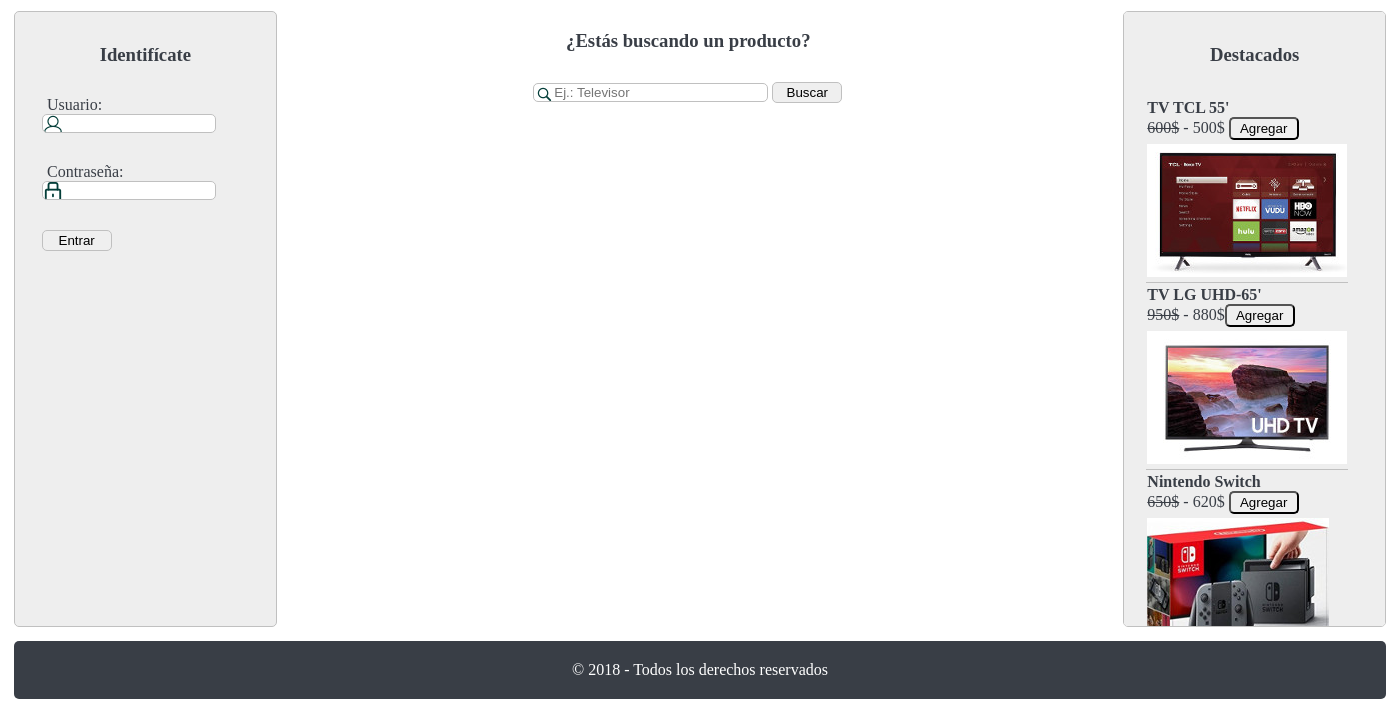
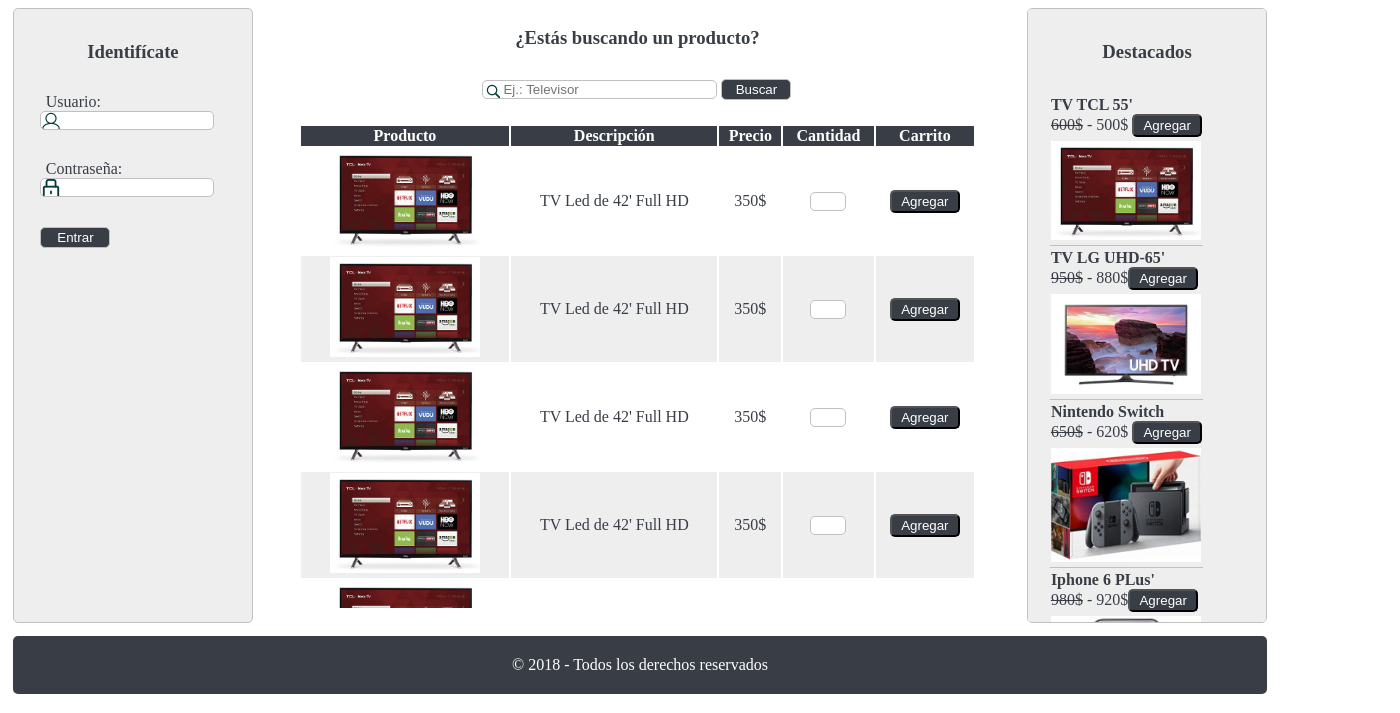
Before and after one commit to GuiverCode/Proyecto-PAR, a plain HTML site: page index.html in a window 1280 px wide. Shown: the part 136-849 px from the top of the page, 1400 px wide, since content can reach past the window. Drawn offline with Linux system fonts and the light colour scheme.

Commit message:
se agrego tabla productos a index-html y la pag productos.html

```diff
--- a/css/styles.css
+++ b/css/styles.css
@@ -1,7 +1,9 @@
 body {
-    width: 1400px;
+    max-width: 1400px;
+    min-width: 980px;
     margin: 0 auto;
     color: #393e46;
+    /*border: 1px solid black;*/
 }
 /*Cabecera de la pagina*/
 header{
@@ -36,27 +38,13 @@
     height: 30px;
     margin-right: 15px;
 }
-
+/*
 #usr{
     display: none;
 }
+*/
 
-/*Contenido Principal de la pagina*/
-#content{
-    overflow: auto;
-    margin: 1%;
-}
 
-/*barra lateral izquierda*/
-.barra-lateral{
-    width: 19%;
-    border: solid 1px silver;
-    padding-top: 1%;
-    height: 600px;
-    float: left;
-    border-radius: 5px;
-    background-color: #EEEEEE;
-}
 
 #form-registro div{
     margin-bottom: 30px;
@@ -72,16 +60,81 @@
 }
 
 /*contenido central - buscador*/
+
+#content{
+    overflow: auto;
+    margin: 1%;
+}
+
 .central{
     width: 60%;
+    height: 612px;
+    float: left;
+    /*border: 1px solid black;*/
+    margin-left: 8px;
+}
+.tab-productos{
+
+    margin: 20px auto 0px auto;
+    width: 90%;
+    height: 484px;
+    overflow: scroll;
+    /*border: 1px solid black;*/
+
+}
+
+#abm-productos .tab-productos{
+    margin: 0 auto;
+    height: 580px;
+}
+
+.tab-productos table{
+    margin: 0 auto;
+    text-align: left;
+    width: 100%;
+    height: 600px;
+}
+
+.barra-lateral{
+    width: 19%;
+    border: solid 1px silver;
+    padding-top: 1%;
     height: 600px;
     float: left;
+    border-radius: 5px;
+    background-color: #EEEEEE;
 }
 
 #buscar{
     width: 310px;
     margin: 0px auto 0px auto;
 }
+
+.tab-productos th{
+    text-align: center;
+    background-color: #393e46;
+    color: white;
+}
+
+.tab-productos td{
+    text-align: center;
+}
+
+.par{
+    background-color: #EEEEEE;
+}
+
+.tab-productos button{
+    margin-bottom: 0px;
+    }
+
+.tab-productos img{
+    height: 100px;
+}
+
+input[type = number]{
+    width: 30px;
+    }
 
 /*barra lateral derecha*/
 #destacados.barra-lateral{
@@ -90,13 +143,17 @@
     overflow: scroll
 }
 
-table{
+#destacados table{
     padding-left: 20px;
 }
 
-td{
+#destacados td{
    border-bottom: solid 1px silver;
 }
+
+#destacados img{
+    width: 150px;
+ }
 
 .precio-viejo{
     text-decoration: line-through;
@@ -106,7 +163,7 @@
 footer{
     background-color: #393e46;
     text-align: center;
-    height: 20%;
+
     color: white;
     padding: 20px;
     border-radius: 5px;
@@ -139,6 +196,8 @@
     width: 235px;}
 
 .btn{
+    background-color: #393e46;
+    color: white;
     border-radius: 5px;
     width: 70px;
     padding: 2px;
@@ -146,8 +205,8 @@
 }
 
 input[type = submit]:hover, button:hover{
-    background-color: #393e46;
-    color: white;
+    background-color:#EEEEEE;
+    color: #393e46;
 }
 
 input:focus{
@@ -160,3 +219,12 @@
     text-align: center;
     margin-bottom: 30px;
 }
+
+.barra-lateral a{
+    color: #393e46;
+    text-decoration: none;
+}
+
+li{
+    margin-bottom: 12px;
+}
--- a/index.html
+++ b/index.html
@@ -17,8 +17,8 @@
         <div id="user-info">
                 <img src="images/carrito.png" class="carrito"> <br>
                 <span id="items">0</span> Items <br>
-                <span id="usr">Usuario:</span>
-                <!--<br>Salir-->
+                <span id="usr">Usuario</span>
+                <br> <a href="#" style="color:white">Salir</a>
         </div>
     </header><!--fin header-->
 
@@ -40,13 +40,113 @@
 
         <div id="principal" class="central">
             <h3>¿Estás buscando un producto?</h3>
-            <form action="#">
-                <div id="buscar" >
+            <div id="buscar" >
+                    <form action="#">
                     <input type="search" placeholder="Ej.: Televisor">
                     <input type="submit" value="Buscar" class="btn">
-                </div>
+                    </form><!--fin formulario buscar-->
+                </div><!--fin buscar-->
 
-            </form>
+            <div id="productos" class="tab-productos">
+                <table>
+                    <tr>
+                        <th>Producto</th>
+                        <th>Descripción</th>
+                        <th>Precio</th>
+                        <th>Cantidad</th>
+                        <th>Carrito</th>
+                    </tr>
+                    <tr>
+                        <td><img src="images/tv4.jpg" alt="Televisor"></td>
+                        <td>TV Led de 42' Full HD</td>
+                        <td>350$</td>
+                        <td>
+                            <input type="number">
+                        </td>
+                        <td>
+                            <button class="btn">Agregar</button>
+                        </td>
+                    </tr>
+                    <tr class="par">
+                        <td><img src="images/tv4.jpg" alt="Televisor"></td>
+                        <td>TV Led de 42' Full HD</td>
+                        <td>350$</td>
+                        <td>
+                            <input type="number">
+                        </td>
+                        <td>
+                            <button class="btn">Agregar</button>
+                        </td>
+                    </tr>
+                    <tr>
+                        <td><img src="images/tv4.jpg" alt="Televisor"></td>
+                        <td>TV Led de 42' Full HD</td>
+                        <td>350$</td>
+                        <td>
+                            <input type="number">
+                        </td>
+                        <td>
+                            <button class="btn">Agregar</button>
+                        </td>
+                    </tr>
+                    <tr class="par">
+                        <td><img src="images/tv4.jpg" alt="Televisor"></td>
+                        <td>TV Led de 42' Full HD</td>
+                        <td>350$</td>
+                        <td>
+                            <input type="number">
+                        </td>
+                        <td>
+                            <button class="btn">Agregar</button>
+                        </td>
+                    </tr>
+                    <tr>
+                        <td><img src="images/tv4.jpg" alt="Televisor"></td>
+                        <td>TV Led de 42' Full HD</td>
+                        <td>350$</td>
+                        <td>
+                            <input type="number">
+                        </td>
+                        <td>
+                            <button class="btn">Agregar</button>
+                        </td>
+                    </tr>
+                    <tr class="par">
+                        <td><img src="images/tv4.jpg" alt="Televisor"></td>
+                        <td>TV Led de 42' Full HD</td>
+                        <td>350$</td>
+                        <td>
+                            <input type="number">
+                        </td>
+                        <td>
+                            <button class="btn">Agregar</button>
+                        </td>
+                    </tr>
+                    <tr>
+                        <td><img src="images/tv4.jpg" alt="Televisor"></td>
+                        <td>TV Led de 42' Full HD</td>
+                        <td>350$</td>
+                        <td>
+                            <input type="number">
+                        </td>
+                        <td>
+                            <button class="btn">Agregar</button>
+                        </td>
+                    </tr>
+                    <tr class="par">
+                        <td><img src="images/tv4.jpg" alt="Televisor"></td>
+                        <td>TV Led de 42' Full HD</td>
+                        <td>350$</td>
+                        <td>
+                            <input type="number">
+                        </td>
+                        <td>
+                            <button class="btn">Agregar</button>
+                        </td>
+                    </tr>
+                </table>
+            </div><!--fin productos-->
+
         </div><!--fin central-->
 
         <div id="destacados" class="barra-lateral">
@@ -83,6 +183,6 @@
     <footer>
         &copy; 2018 - Todos los derechos reservados
     </footer>
-    <script src="js/index.js"></script>
+
 </body>
 </html>
--- a/plantilla.css
+++ /dev/null
@@ -1,37 +0,0 @@
-body{
-    width: 95%;
-    margin: 0 auto;
-    color: white
-}
-
-#header{
-    width: 60%;
-    overflow: auto;
-    background-color: burlywood;
-    margin: 0 auto;
-}
-
-#content{
-    margin: 0 auto;
-    width: 60%;
-    background-color: blue;
-    overflow: auto;
-}
-.col1{
-    width: 20%;
-    border: 1px solid black;
-    float: left;
-    margin: 1px;
-}
-.col2{
-    width: 20%;
-    border: 1px solid black;
-    float: left;
-    margin: 1px;
-}
-.col3{
-    width: 20%;
-    border: 1px solid black;
-    float: left;
-    margin: 1px;
-}
```
Also changed, not shown: plantilla.html (deleted, +0 -23 lines), productos.html (added, +93 -0 lines).
